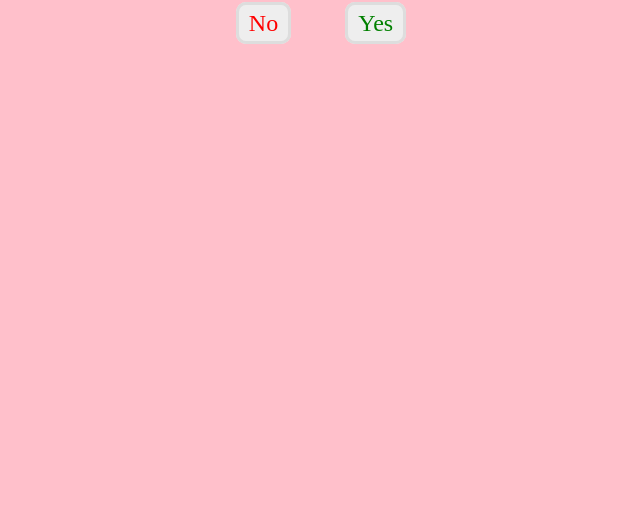
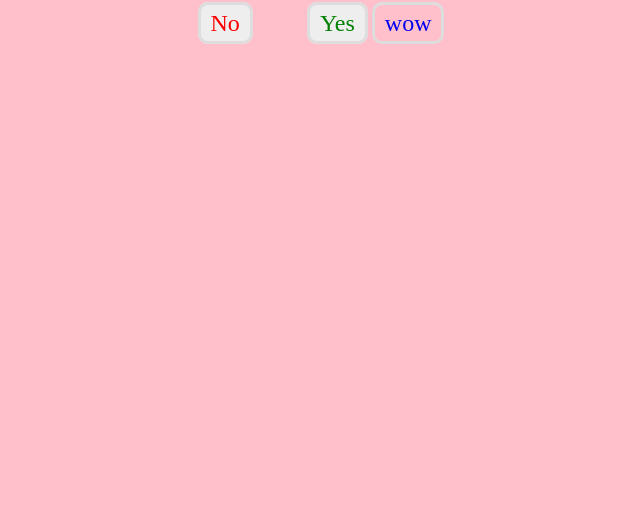
Before and after one commit to AnishSunewad/anix.ac, a plain HTML site: page index.html in a window 1280 px wide. Shown: the part 285-800 px from the top of the page, without its empty margins (319-959 px from the left). Drawn offline with Linux system fonts and the light colour scheme.

Commit message:
Update index.html

```diff
--- a/index.html
+++ b/index.html
@@ -12,6 +12,7 @@
 			<h2>Are u <span>love</span> me</h2>
 			<a id="no" href="no.html">No</a>
 			<a id="yes" href="yes.html">Yes</a>
+			<a id="wow" href="yes.html">wow</a>
 		</div>
 	</div>
 </body>
```
